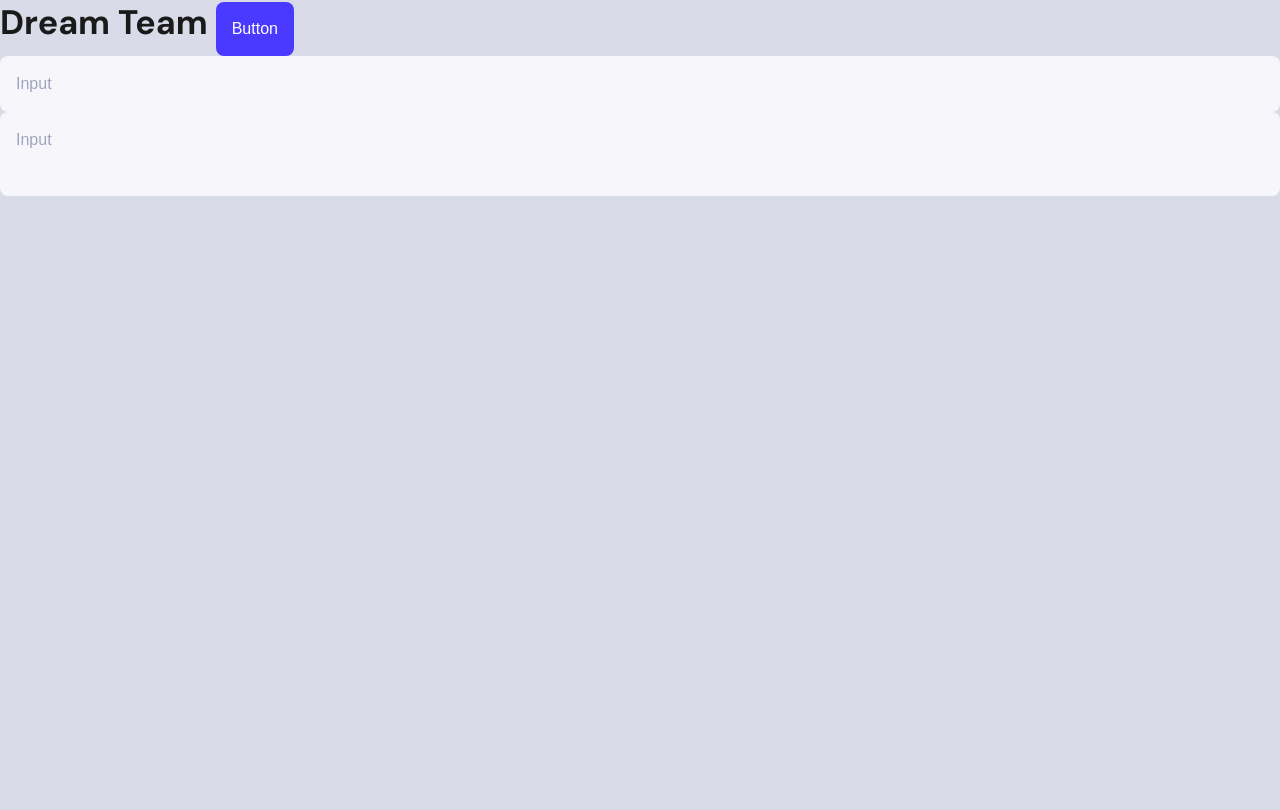
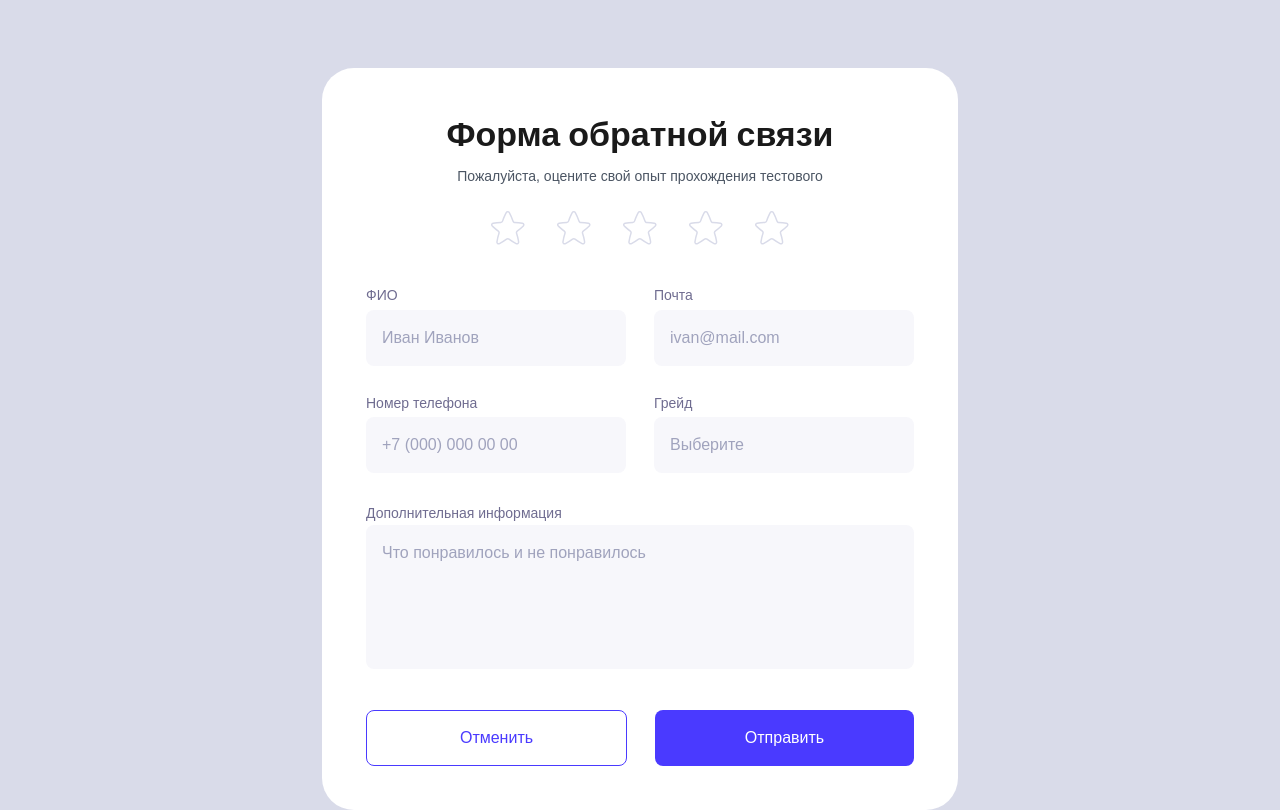
Before and after one commit to 0xx32/dream-team-test-task, a Vue app: page / in a window 1280 px wide. Built offline with nearby package versions, Linux system fonts and the light colour scheme; a web font is replaced by a local one.

Commit message:
feat: the feedback form layout has been implemented

```diff
--- a/src/App.vue
+++ b/src/App.vue
@@ -1,18 +1,17 @@
 <script setup lang="ts">
-import { ref } from 'vue'
-
-import { Button } from './components/ui/button'
-import { Input } from './components/ui/input'
-import { Textarea } from './components/ui/textarea'
-import { Typography } from './components/ui/typography'
-
-const inputed = ref('')
+import { FeedbackForm } from './components/FeedbackForm'
 </script>
 
 <template>
-	{{ inputed }}
-	<Typography tag="span" variant="h2"> Dream Team </Typography>
-	<Button size="L"> Button </Button>
-	<Input placeholder="Input" class="sadasda" />
-	<Textarea placeholder="Input" />
+	<div class="container">
+		<FeedbackForm />
+	</div>
 </template>
+
+<style scoped>
+.container {
+	display: flex;
+	justify-content: center;
+	padding-top: 68px;
+}
+</style>
--- /dev/null
+++ b/src/components/FeedbackForm/FeedbackForm.vue
@@ -0,0 +1,106 @@
+<script setup lang="ts">
+import { Button } from '@/components/ui/button'
+import { Field, FieldLabel } from '@/components/ui/field'
+import { Input } from '@/components/ui/input'
+import { StarRating } from '@/components/ui/star-rating'
+import { Textarea } from '@/components/ui/textarea'
+import { Typography } from '@/components/ui/typography'
+</script>
+
+<template>
+	<div class="wrapper">
+		<form>
+			<Typography class="form__title" tag="h2" variant="h2"> Форма обратной связи </Typography>
+
+			<div class="rating">
+				<Typography class="rating__title" weight="regular" tag="p" variant="small">
+					Пожалуйста, оцените свой опыт прохождения тестового
+				</Typography>
+				<StarRating :size="35" class="rating_stars" />
+			</div>
+
+			<div class="form__fields-container">
+				<Field class="form__field">
+					<FieldLabel>ФИО</FieldLabel>
+					<Input placeholder="Иван Иванов" />
+				</Field>
+				<Field class="form__field">
+					<FieldLabel>Почта</FieldLabel>
+					<Input placeholder="ivan@mail.com" />
+				</Field>
+				<Field class="form__field">
+					<FieldLabel>Номер телефона</FieldLabel>
+					<Input placeholder="+7 (000) 000 00 00" />
+				</Field>
+				<Field class="form__field">
+					<FieldLabel>Грейд</FieldLabel>
+					<Input placeholder="Выберите" />
+				</Field>
+
+				<Field class="additional-info-field">
+					<FieldLabel>Дополнительная информация</FieldLabel>
+					<Textarea placeholder="Что понравилось и не понравилось" />
+				</Field>
+			</div>
+
+			<div class="form__actions">
+				<Button variant="secondary" type="button" class="form__actions__button"> Отменить </Button>
+				<Button type="submit" class="form__actions__button"> Отправить </Button>
+			</div>
+		</form>
+	</div>
+</template>
+
+<style scoped lang="scss">
+.wrapper {
+	padding: 2.75rem;
+	border-radius: 2rem;
+	max-width: 39.875rem;
+
+	background-color: var(--neutral-100);
+}
+
+.form__title {
+	margin-bottom: 8px;
+	text-align: center;
+}
+.rating {
+	margin-bottom: 2.25rem;
+}
+.rating__title {
+	margin-bottom: 1.25rem;
+	text-align: center;
+	color: #4b5563;
+}
+.rating_stars {
+	display: flex;
+	justify-content: center;
+}
+.form__fields-container {
+	display: grid;
+	grid-template-columns: 260px 260px;
+	grid-template-rows: auto auto auto;
+	gap: 28px;
+	margin-bottom: 34px;
+}
+.form__field {
+	display: flex;
+	flex-direction: column;
+	gap: 4px;
+}
+.additional-info-field {
+	grid-column: span 2;
+}
+.additional-info-field textarea {
+	height: 144px;
+}
+.form__actions {
+	display: flex;
+	justify-content: space-between;
+	gap: 28px;
+
+	&__button {
+		flex: 1;
+	}
+}
+</style>
--- /dev/null
+++ b/src/components/FeedbackForm/index.ts
@@ -0,0 +1 @@
+export { default as FeedbackForm } from './FeedbackForm.vue'
```
